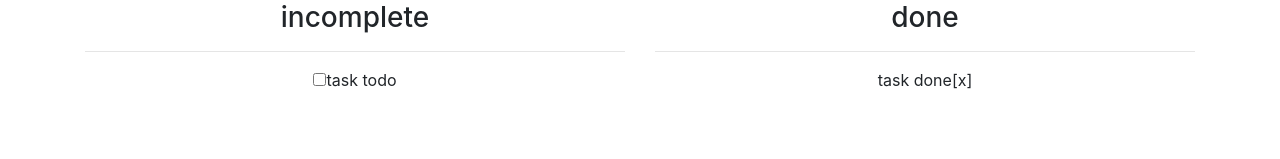
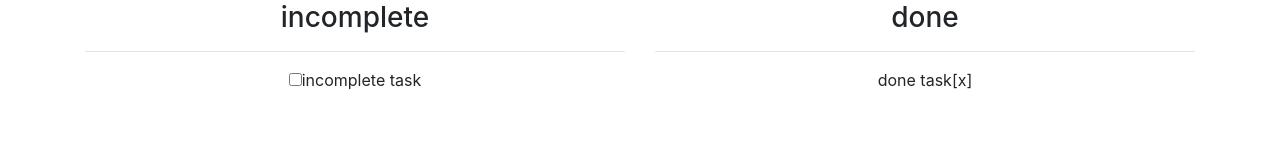
Before and after one commit to erickangweisz/TaskList, an Angular app: page / in a window 1280 px wide. Shown: the part 141-300 px from the top of the page. Built offline with nearby package versions, Linux system fonts and the light colour scheme.

Commit message:
declare lists of incomplete and done tasks and set hardcoded values to implement ngFor directive in html

```diff
--- a/src/app/components/task-list/task-list.component.html
+++ b/src/app/components/task-list/task-list.component.html
@@ -5,16 +5,16 @@
     <div class="col">
         <h3>incomplete</h3>
         <hr>
-        <div>
+        <div *ngFor="let task of incompletesTaskList">
             <input type="checkbox">
-            <span>task todo</span>
+            <span>{{ task.description }}</span>
         </div>
     </div>
     <div class="col">
         <h3>done</h3>
         <hr>
-        <div>
-            <span>task done</span>
+        <div *ngFor="let task of doneTaskList">
+            <span>{{ task.description }}</span>
             <span>[x]</span>
         </div>
     </div>
--- a/src/app/components/task-list/task-list.component.ts
+++ b/src/app/components/task-list/task-list.component.ts
@@ -1,4 +1,5 @@
 import { Component, OnInit } from '@angular/core';
+import { Task } from 'src/app/interfaces/task';
 
 @Component({
   selector: 'app-task-list',
@@ -7,9 +8,30 @@ import { Component, OnInit } from '@angular/core';
 })
 export class TaskListComponent implements OnInit {
 
-  constructor() { }
+  incompletesTaskList: Task[];
+  doneTaskList: Task[];
+
+  constructor() {}
 
   ngOnInit() {
+    this.incompletesTaskList = [
+      {
+        id: 1,
+        description: 'incomplete task',
+        creationDate: new Date(),
+        edited: false,
+        done: false
+      }
+    ];
+    this.doneTaskList = [
+      {
+        id: 2,
+        description: 'done task',
+        creationDate: new Date(),
+        edited: false,
+        done: true
+      }
+    ];
   }
 
 }
```
